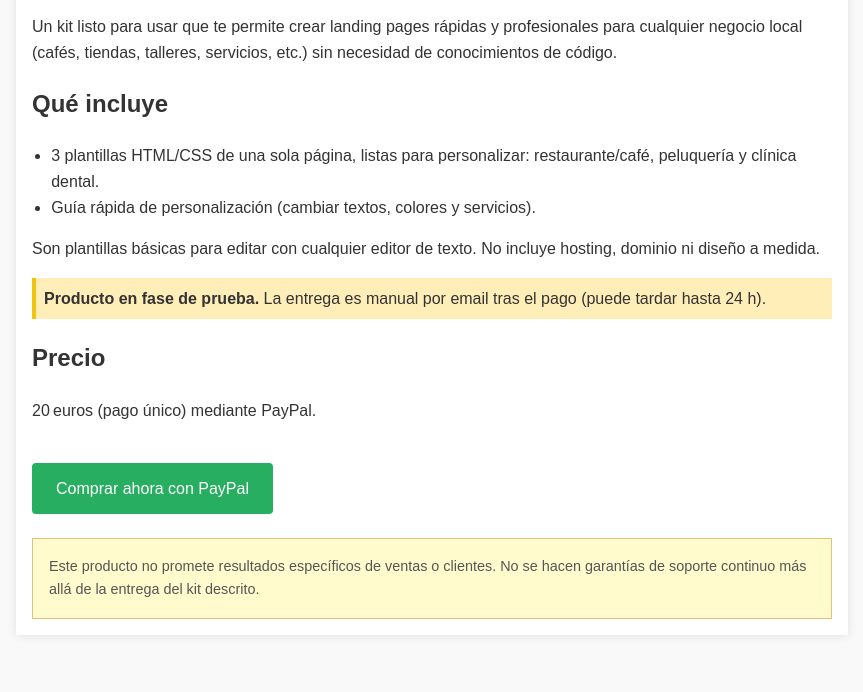
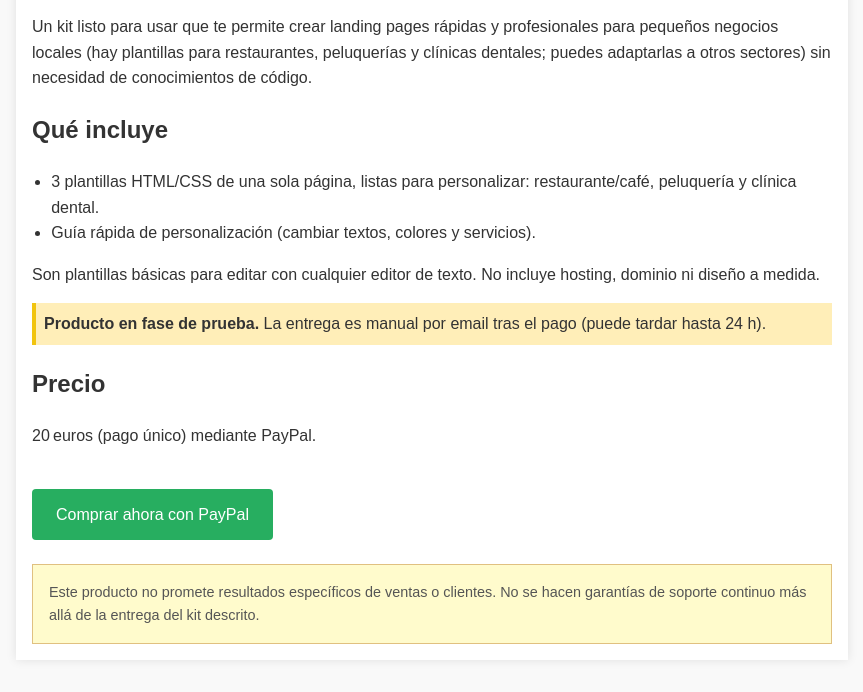
Before and after one commit to satpergut-jpg/kit-landing-negocios, a plain HTML site: page index.html in a window 1280 px wide. Shown: the part 128-820 px from the top of the page, without its empty margins (208-1071 px from the left). Drawn offline with Linux system fonts and the light colour scheme.

Commit message:
Ajustar introduccion al contenido real
Co-Authored-By: Claude Sonnet 5.5 <noreply@anthropic.com>

```diff
--- a/index.html
+++ b/index.html
@@ -18,7 +18,7 @@
 <body>
 <div class="container">
     <h1>Landing Page Builder Kit para Negocios Locales</h1>
-    <p>Un kit listo para usar que te permite crear landing pages rápidas y profesionales para cualquier negocio local (cafés, tiendas, talleres, servicios, etc.) sin necesidad de conocimientos de código.</p>
+    <p>Un kit listo para usar que te permite crear landing pages rápidas y profesionales para pequeños negocios locales (hay plantillas para restaurantes, peluquerías y clínicas dentales; puedes adaptarlas a otros sectores) sin necesidad de conocimientos de código.</p>
     <h2>Qué incluye</h2>
     <ul>
         <li>3 plantillas HTML/CSS de una sola página, listas para personalizar: restaurante/café, peluquería y clínica dental.</li>
```
